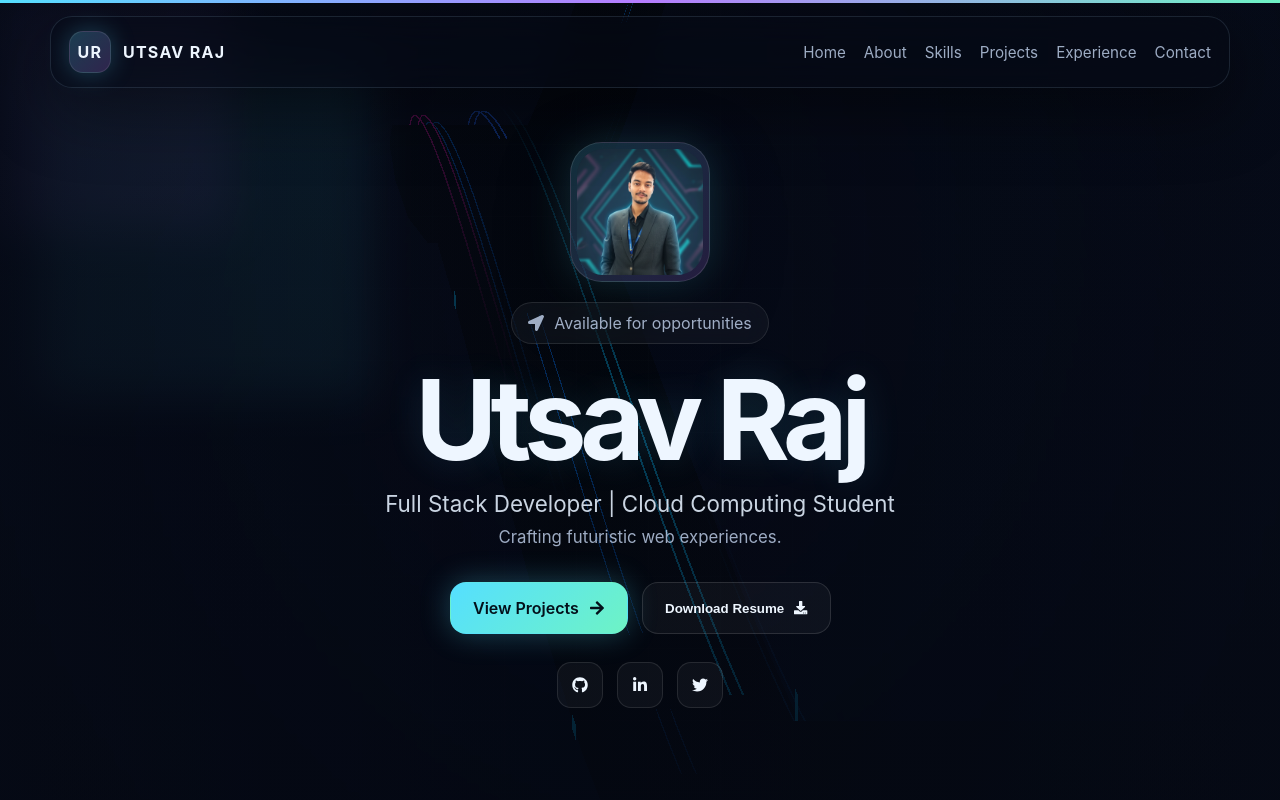
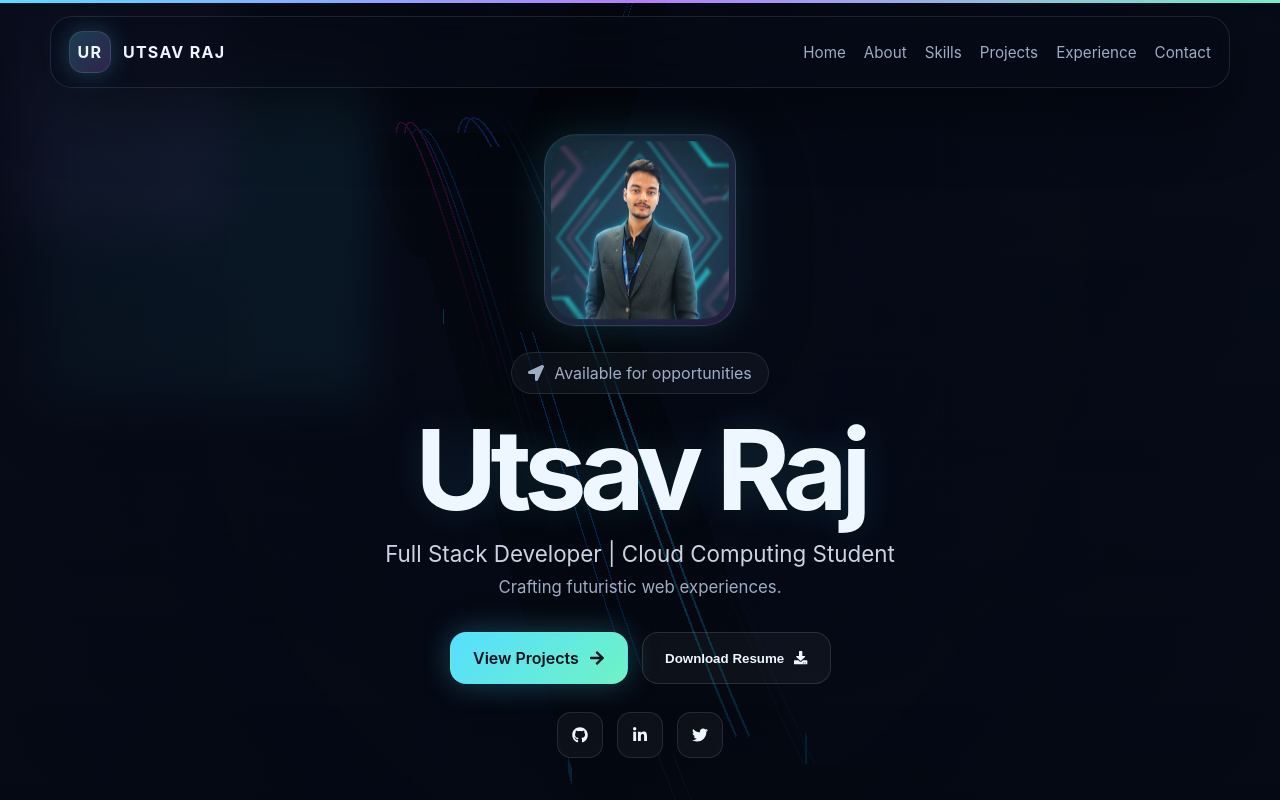
Before and after one commit to utsav-18/New_Portfolio-, a React (Vite) app: page / in a window 1280 px wide. Shown: the top 800 px of the page. Built offline with nearby package versions, Linux system fonts and the light colour scheme.

Commit message:
New optimization

```diff
--- a/src/App.css
+++ b/src/App.css
@@ -258,8 +258,9 @@ img {
 }
 
 .hero-portrait-frame {
-    width: 140px;
-    height: 140px;
+    position: relative;
+    width: 192px;
+    height: 192px;
     padding: 6px;
     border-radius: 32px;
     background: linear-gradient(135deg, rgba(85, 223, 255, 0.2), rgba(182, 124, 255, 0.18));
@@ -267,6 +268,18 @@ img {
     box-shadow: 0 0 40px rgba(85, 223, 255, 0.18), var(--shadow);
     -webkit-backdrop-filter: blur(16px);
     backdrop-filter: blur(16px);
+}
+
+.hero-portrait-frame::before {
+    content: "";
+    position: absolute;
+    inset: -12px;
+    border-radius: inherit;
+    background: radial-gradient(circle, rgba(85, 223, 255, 0.18), transparent 68%);
+    filter: blur(12px);
+    opacity: 0.75;
+    z-index: -1;
+    animation: portraitGlow 3.8s ease-in-out infinite;
 }
 
 .hero-portrait-frame img {
@@ -784,6 +797,18 @@ img {
     }
 }
 
+@keyframes portraitGlow {
+    0%,
+    100% {
+        opacity: 0.55;
+        transform: scale(0.98);
+    }
+    50% {
+        opacity: 1;
+        transform: scale(1.04);
+    }
+}
+
 @media (max-width: 1080px) {
     .skills-grid,
     .cert-grid {
@@ -869,8 +894,8 @@ img {
     }
 
     .hero-portrait-frame {
-        width: 110px;
-        height: 110px;
+        width: 150px;
+        height: 150px;
         border-radius: 26px;
     }
 
--- a/src/App.jsx
+++ b/src/App.jsx
@@ -351,9 +351,18 @@ function App() {
           <div className="hero-content">
             <motion.div
               className="hero-portrait"
-              initial={{ opacity: 0, scale: 0.92 }}
-              animate={{ opacity: 1, scale: 1 }}
-              transition={{ duration: deviceProfile.isMobile ? 0.35 : 0.7 }}
+              initial={{ opacity: 0, scale: 0.92, y: 8 }}
+              animate={{ opacity: 1, scale: 1, y: [0, -6, 0] }}
+              transition={{
+                opacity: { duration: 0.45 },
+                scale: { duration: deviceProfile.isMobile ? 0.35 : 0.7 },
+                y: {
+                  duration: deviceProfile.lowPower ? 4.8 : 3.2,
+                  repeat: Infinity,
+                  repeatType: "mirror",
+                  ease: "easeInOut",
+                },
+              }}
             >
               <div className="hero-portrait-frame">
                 <img src={profilePic} alt="Utsav Raj portrait" loading="eager" decoding="async" />
```
